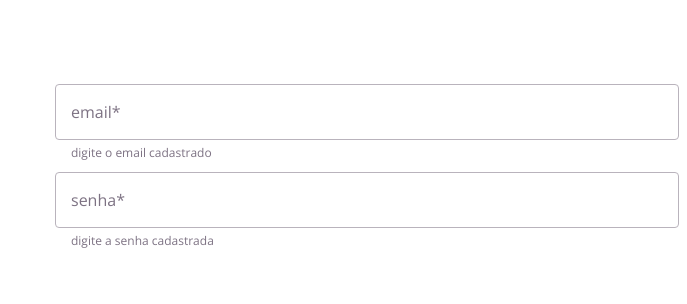
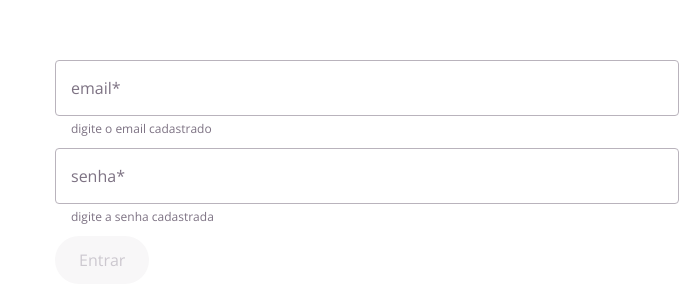
Before and after one commit to thiagoenge/how-to-login, a Next.js app: page /login in a window 1280 px wide. Shown: the part 252-556 px from the top of the page, without its empty margins (593-1280 px from the left). Built offline with nearby package versions, Linux system fonts and the light colour scheme.

Commit message:
improvements on form components + add new types

```diff
--- a/src/components/FormInput/index.tsx
+++ b/src/components/FormInput/index.tsx
@@ -1,9 +1,9 @@
 import * as React from 'react'
 import classNames from 'classnames'
-import { FormInput } from 'src/interfaces/'
+import { FormInputProps } from 'src/interfaces/'
 import style from './FormInput.module.css'
 
-const List = (props: FormInput) => {
+const FormInput = (props: FormInputProps) => {
   const {
     id,
     value,
@@ -83,4 +83,4 @@ const List = (props: FormInput) => {
   )
 }
 
-export default List
+export default FormInput
--- a/src/components/FormLogin/index.tsx
+++ b/src/components/FormLogin/index.tsx
@@ -1,6 +1,7 @@
 import * as React from 'react'
 import { ValidationRule } from 'src/interfaces/'
 import FormInput from 'src/components/FormInput'
+import Button from 'src/components/Button'
 import { validationData } from 'src/utils/validations'
 import formFields from './fields'
 
@@ -24,8 +25,10 @@ const validateFields = (type:string, value:string, validations:string[]) : Valid
   return result.message
 }
 
+
 const LoginForm = ()=>{
   const [fields, setFields] = React.useState(formFields)
+  const [formHasError, setFormHasError] = React.useState(true)
 
   const handleChange = (e:React.ChangeEvent<HTMLInputElement>):void=>{
     const {value, name } = e.target
@@ -42,7 +45,8 @@ const LoginForm = ()=>{
       [name]:{
         ...oldFields[name],
         value,
-        error:errorMessage
+        error:errorMessage,
+        touched:true
       }
     }))
   }
@@ -62,6 +66,20 @@ const LoginForm = ()=>{
     }
   }
 
+  React.useEffect(()=>{
+    const field = Object.values(fields).find(({error, touched})=>!!error || !touched)
+    setFormHasError(!!field)
+  },[fields])
+
+  const handleClick = ():void=>{
+    console.log('click', fields)
+    const fieldsPayload = Object.keys(fields).reduce((acc,key)=>{
+      acc[key]=fields[key].value
+      return acc
+    },{})
+    console.log('click', fieldsPayload)
+  }
+
   return(
     <div className="loginForm">
       {Object.keys(fields).map((key,i)=>(
@@ -78,8 +96,19 @@ const LoginForm = ()=>{
           error={fields[key].error}
           tabIndex={i+1}
           required={fields[key].required}
+          autoComplete='off'
         />
       ))}
+      <Button
+        type='button'
+        onClick={handleClick}
+        className=''
+        label={'Entrar'}
+        variant={'primary'}
+        disabled={formHasError}
+        loading={false}
+        tabIndex={Object.keys(fields).length + 1}
+      />
   </div>
   )
 }
```
Also changed, not shown: src/interfaces/index.ts (+13 -2 lines).
